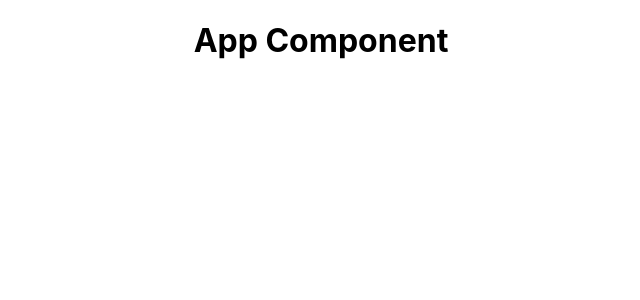
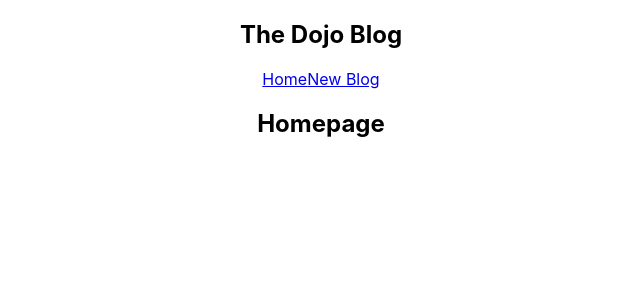
Before and after one commit to MiguelSanchezCuello/dawilka2, a React (Create React App) app in the folder dojo-blog/: page / in a window 1280 px wide. Shown: the top 300 px of the page, without its empty margins (319-959 px from the left). Built offline with nearby package versions, Linux system fonts and the light colour scheme; the HTML template or start-up script is replaced by a standard one.

Commit message:
Showwing how to create multiple components and import it to another ocmponent and use it.

```diff
--- a/dojo-blog/src/App.js
+++ b/dojo-blog/src/App.js
@@ -1,10 +1,13 @@
 import "./App.css";
+import Navbar from "./Navbar";
+import Home from "./Home";
 
 function App() {
   return (
     <div className="App">
+      <Navbar />
       <div className="conten">
-        <h1>App Component</h1>
+        <Home />
       </div>
     </div>
   );
--- /dev/null
+++ b/dojo-blog/src/Home.js
@@ -0,0 +1,11 @@
+import React from "react";
+
+const Home = () => {
+  return (
+    <div className="home">
+      <h2>Homepage</h2>
+    </div>
+  );
+};
+
+export default Home;
--- /dev/null
+++ b/dojo-blog/src/Navbar.js
@@ -0,0 +1,15 @@
+import React from "react";
+
+const Navbar = () => {
+  return (
+    <nav className="navbar">
+      <h1>The Dojo Blog</h1>
+      <div className="links">
+        <a href="/">Home</a>
+        <a href="/create">New Blog</a>
+      </div>
+    </nav>
+  );
+};
+
+export default Navbar;
```
Also changed, not shown: dojo-blog/src/setupTests.js (deleted, +0 -5 lines).
